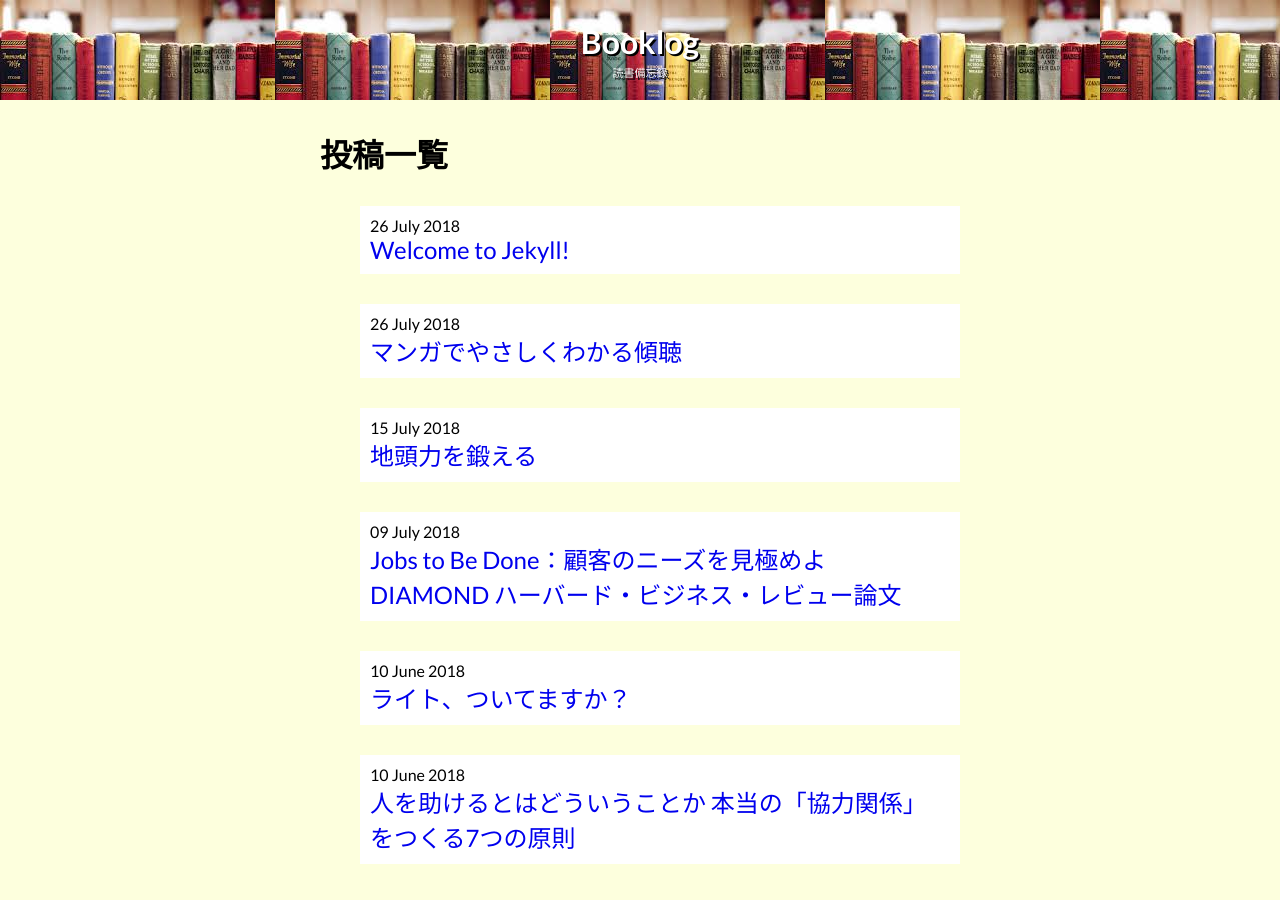
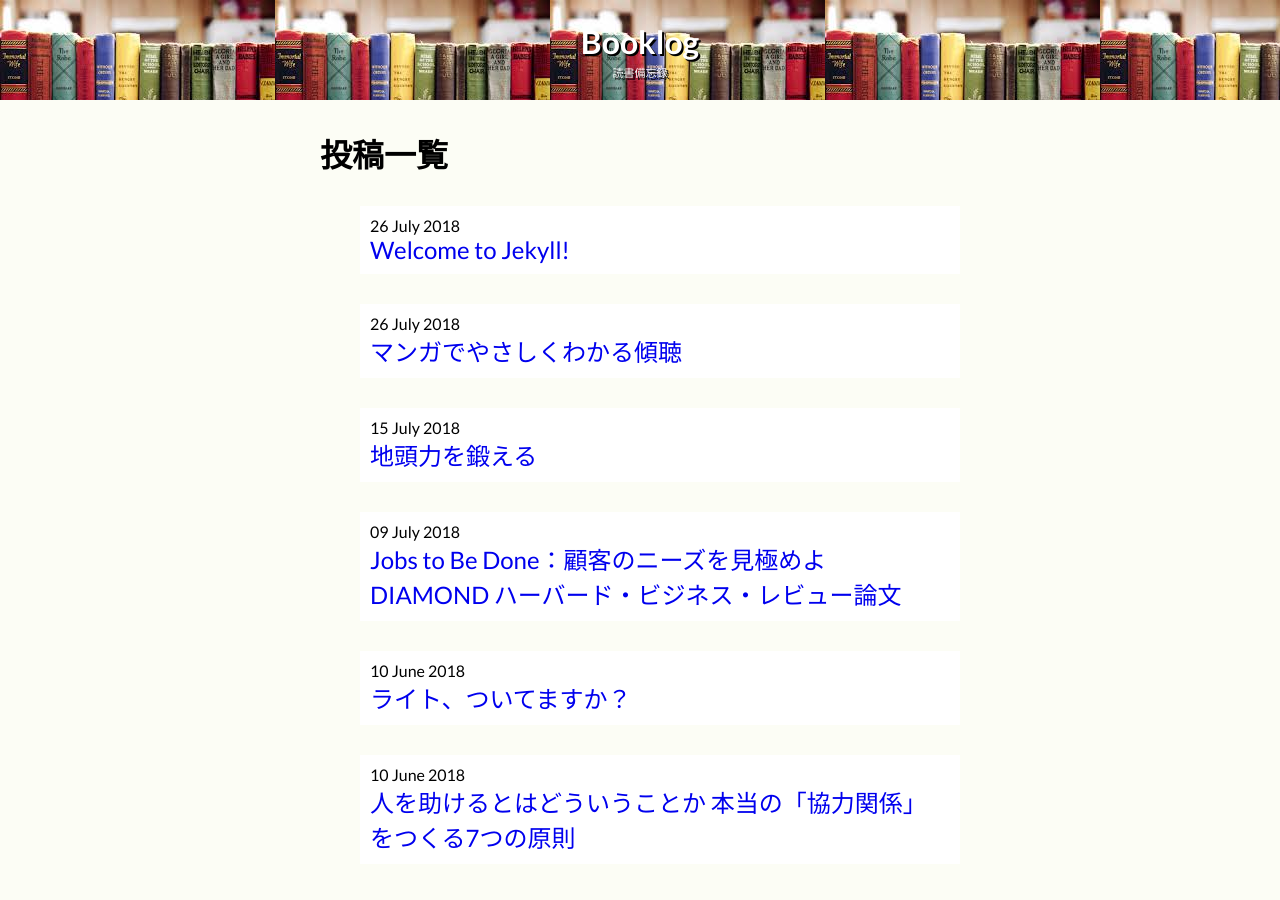
Before and after one commit to sassy/booklog, a Jekyll site: the page built from index.md, in a window 1280 px wide. Built offline with Jekyll 4.4.1, drawn with Linux system fonts in a browser that asks for light colours; our own code applies the rules of GitHub Pages for plain Markdown files.

Commit message:
fix background-color.

```diff
--- a/_sass/main.scss
+++ b/_sass/main.scss
@@ -1,5 +1,5 @@
 
-$main-color: #fdffdd;
+$main-color: #fcfdf5;
 
 body {
     font-family: Lato, 'Noto Sans JP';
```
